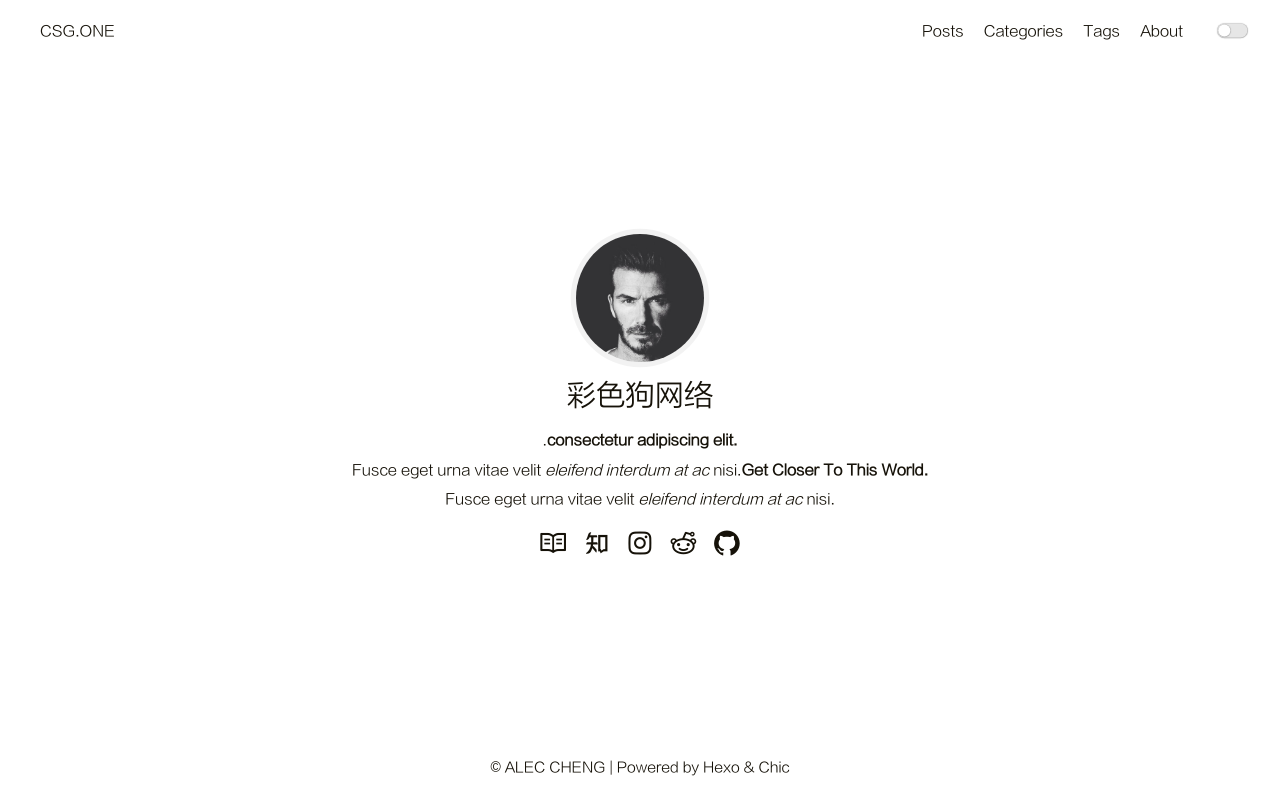
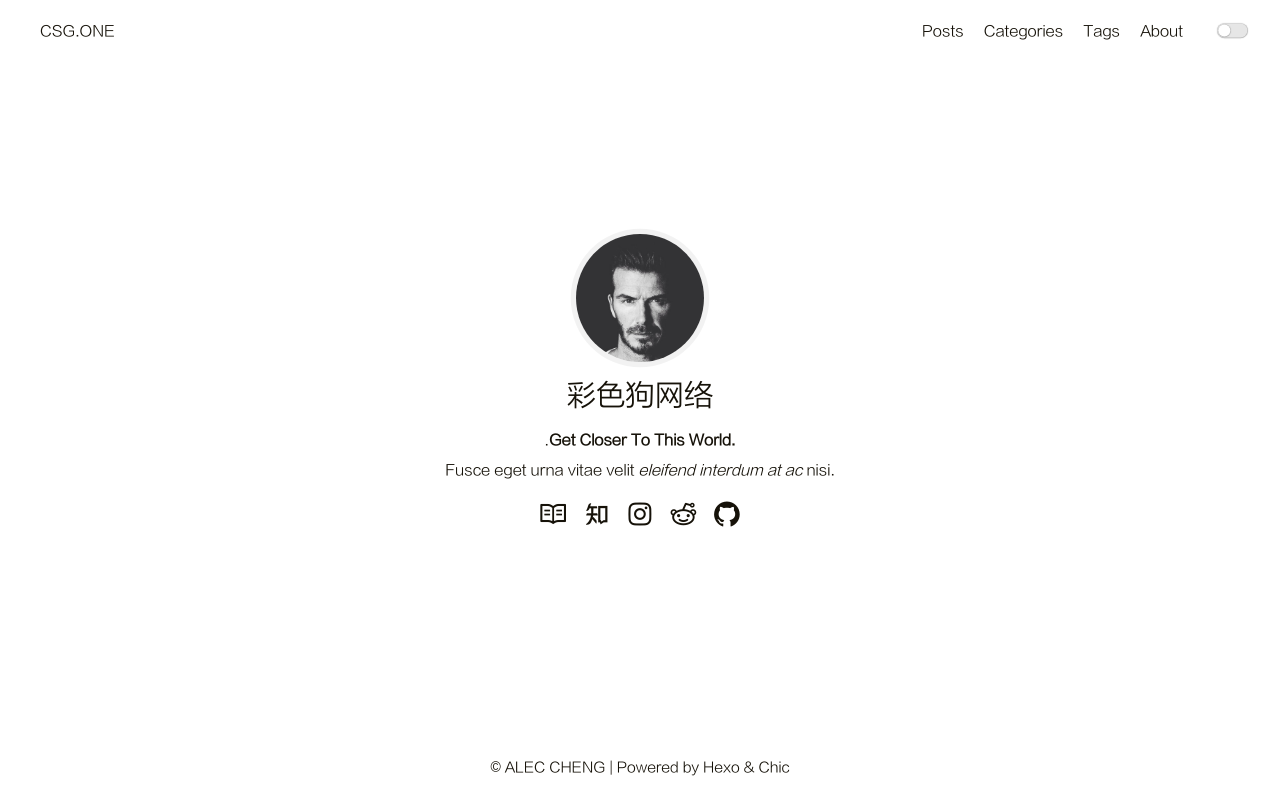
Before and after one commit to fqcoin/fqcoin.github.io, a plain HTML site: page index.html in a window 1280 px wide. Drawn offline with Linux system fonts and the light colour scheme.

Commit message:
Site updated: 2020-02-25 16:28:18

```diff
--- a/index.html
+++ b/index.html
@@ -113,7 +113,7 @@
             <a href="/archives"><img src="/image/avatar.jpeg"></a>
         </div>
         <div class="nickname">彩色狗网络</div>
-        <div class="description"><p>.<strong>consectetur adipiscing elit.</strong> <br>Fusce eget urna vitae velit <em>eleifend interdum at ac</em> nisi.<strong>Get Closer To This World.</strong> <br>Fusce eget urna vitae velit <em>eleifend interdum at ac</em> nisi.</p>
+        <div class="description"><p>.<strong>Get Closer To This World.</strong> <br>Fusce eget urna vitae velit <em>eleifend interdum at ac</em> nisi.</p>
 </div>
         <div class="links">
 
```
